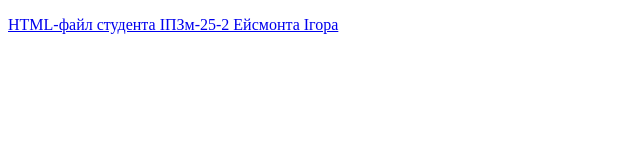
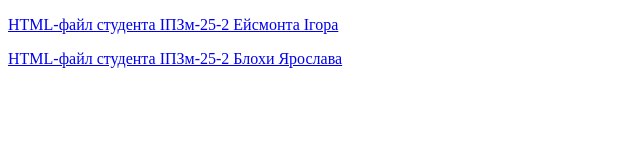
Before and after one commit to ipzm252eio/RRPS03, a plain HTML site: page index.html in a window 1280 px wide. Shown: the whole page, without its empty margins (0-640 px from the left). Drawn offline with Linux system fonts and the light colour scheme.

Commit message:
add url to html page

```diff
--- a/index.html
+++ b/index.html
@@ -8,5 +8,8 @@
 <p><a href="https://github.com/ipzm252eio/RRPS03/blob/ihor_eismont/index.html">
   HTML-файл студента ІПЗм-25-2 Ейсмонта Ігора
 </a></p>
+<p><a href="https://github.com/ipzm252eio/RRPS03/blob/yaroslav_blokha/yaroslav_blokha.html">
+  HTML-файл студента ІПЗм-25-2 Блохи Ярослава
+</a></p>
 </body>
 </html>
```
